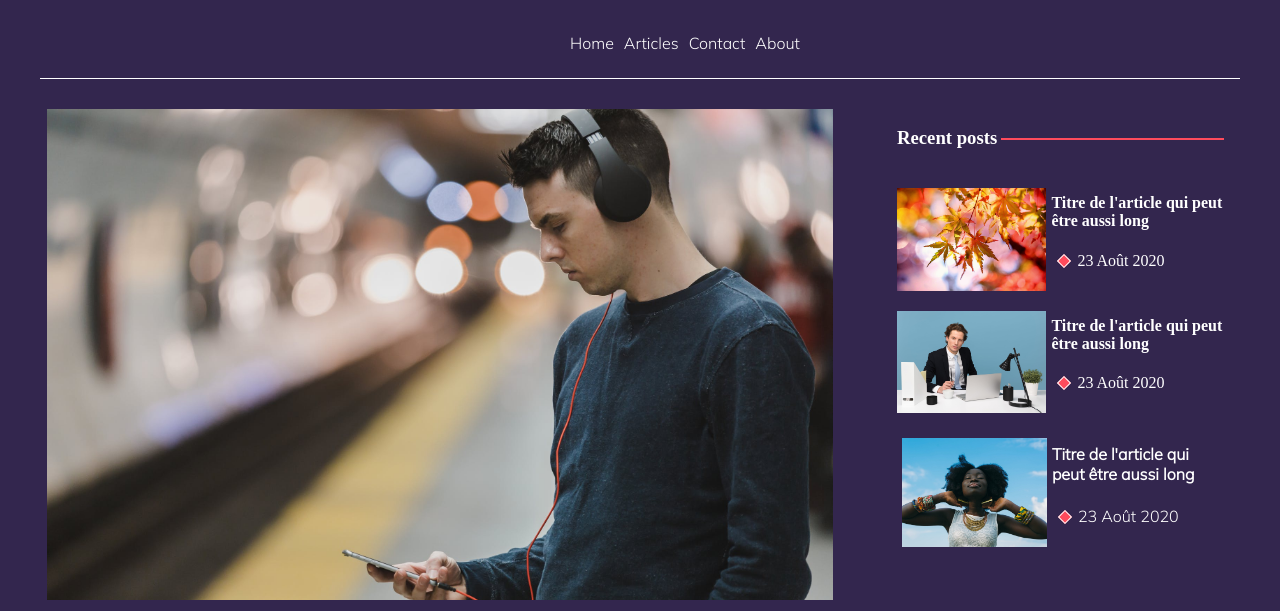
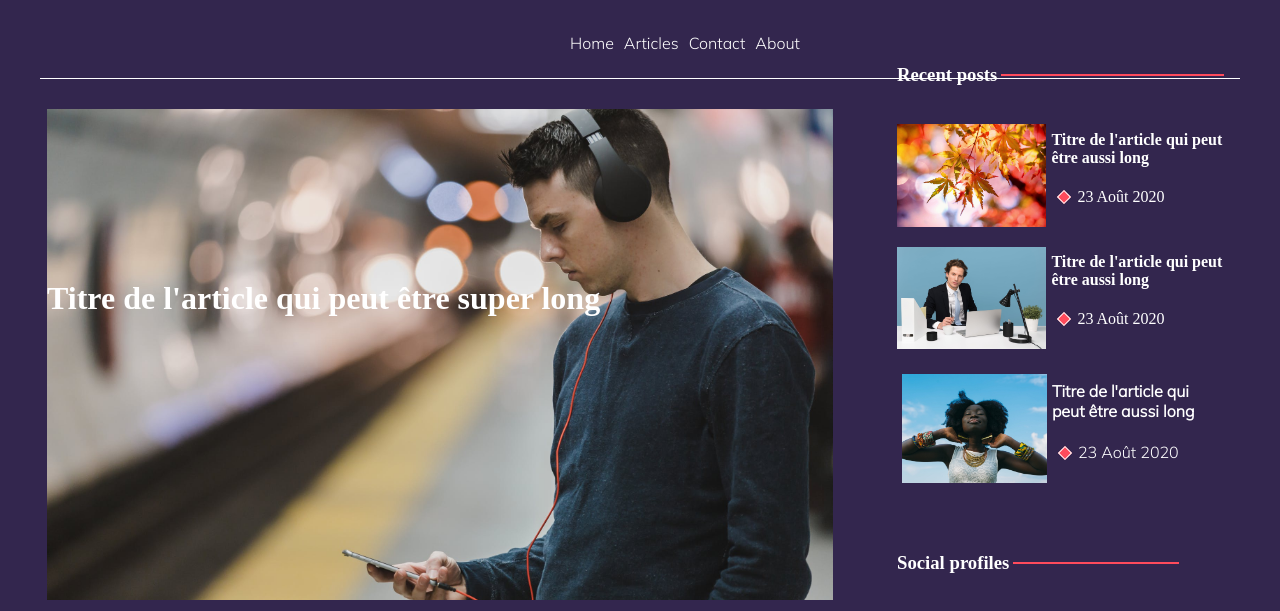
Before and after one commit to Baheza-Lionel/Integration-maquette-creative-Lio-F-anny, a plain HTML site: page article.html in a window 1280 px wide. Shown: the part 129-740 px from the top of the page. Drawn offline with Linux system fonts and the light colour scheme; a web font is replaced by a local one.

Commit message:
Update main.css

```diff
--- a/css/main.css
+++ b/css/main.css
@@ -705,9 +705,7 @@ footer {
   margin: 4px;
 }
 .titre-article h1 {
-  position: relative;
-  bottom: 350px;
-  right: 480px;
+  position: absolute;
 }
 
 .icône1-article {
```
